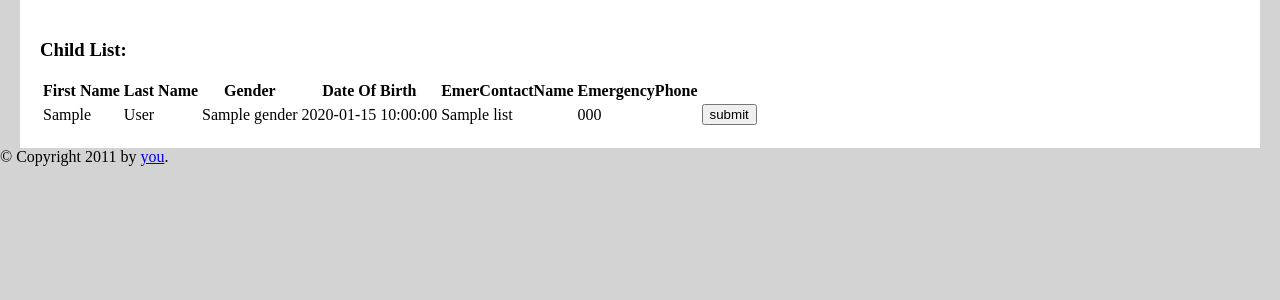
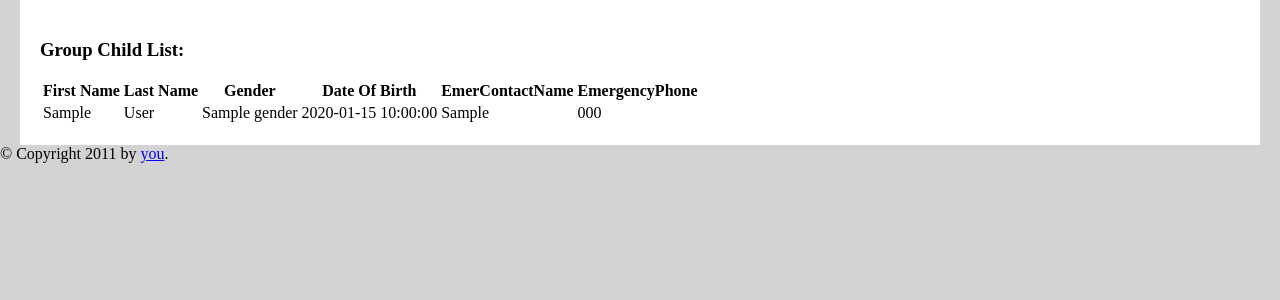
Before and after one commit to Guixia-Z/daycare, a PHP site: template templates/educator/childlist.html.twig in a window 1280 px wide. Shown: the top 300 px of the page. Run offline with PHP 8.4, Linux system fonts and the light colour scheme; the template is opened without the code that fills it: most values are stand-ins (such as "Sample title", 1, 10 or a date in 2020); some libraries are stand-ins or nearby versions.

Commit message:
Update childlist.html.twig
modify

```diff
--- a/templates/educator/childlist.html.twig
+++ b/templates/educator/childlist.html.twig
@@ -2,7 +2,7 @@
 
 {% block content %}
 
-<h3>Child List:</h3>
+<h3>Group Child List:</h3>
 
     <table>
         <tr><th>First Name</th><th>Last Name</th><th>Gender</th><th>Date Of Birth</th><th>EmerContactName</th><th>EmergencyPhone</th></tr>
@@ -12,11 +12,9 @@
         <td>{{a.lastName}}</td>
         <td>{{a.gender}}</td>
         <td>{{a.dateOfBirth}}</td>
-        <td>{{a.emerContactName}}</td>
+        <td>{{a.emergencyContact}}</td>
         <td>{{a.emergencyPhone}}</td>
-        <td><form action="/addchild_info/{{a.id}}">
-                    <input type="submit" value="submit">
-                </td>
+
         </tr>
         {% endfor %}
     </table>
```
